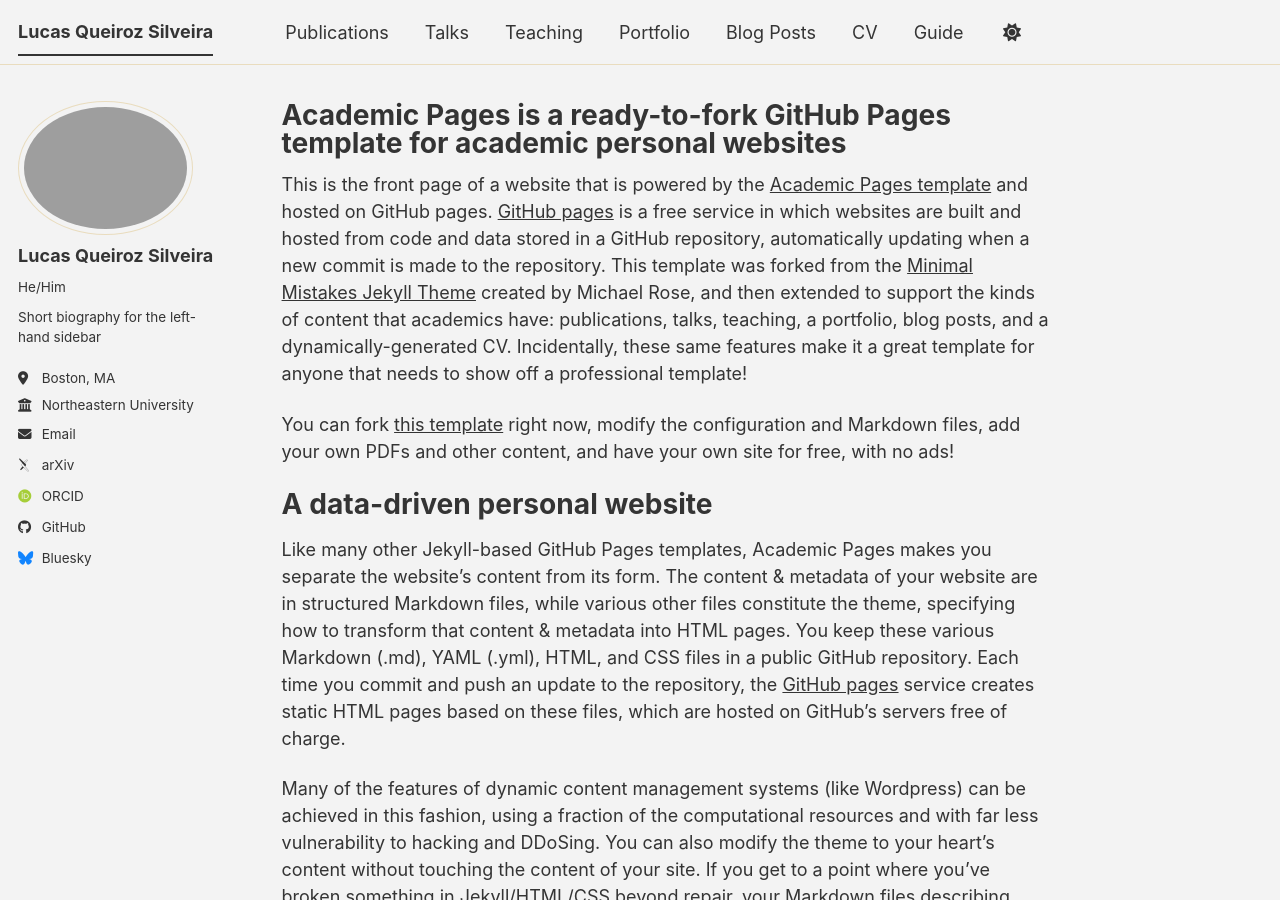
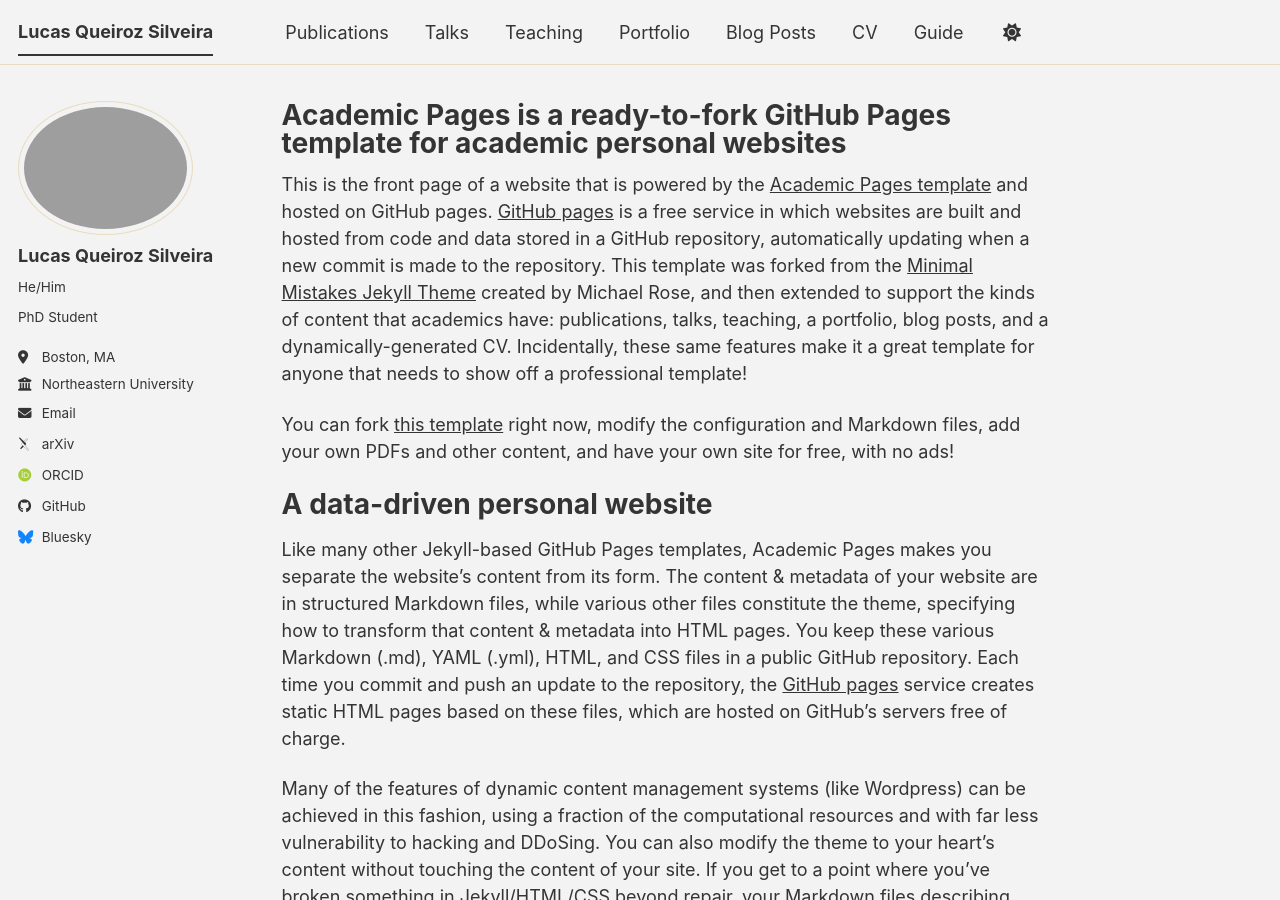
Before and after one commit to Lucas-Q-Silveira/Lucas-Q-Silveira.github.io, a Jekyll site: the page built from _pages/about.md, in a window 1280 px wide and 900 px high. Built offline with Jekyll 4.4.1, drawn with Linux system fonts in a browser that asks for light colours; some web fonts are replaced; a script bundle is joined from its source files by our own code; library files that are not in the unit come from our copies.

Commit message:
Update site URL and author profile information
Updated the site URL and modified author details including avatar and bio.

```diff
--- a/_config.yml
+++ b/_config.yml
@@ -13,7 +13,7 @@
 title_separator          : "-"
 name                     : &name "Lucas Queiroz Silveira"
 description              : &description "Your Name's academic portfolio"   # Update this with a general description of your site, this is the default if not overridden by a page
-url                      : https://academicpages.github.io # The base hostname & protocol for your site e.g. "https://[your GitHub username].github.io",
+url                      : https://Lucas-Q-Silveira.github.io # The base hostname & protocol for your site e.g. "https://[your GitHub username].github.io",
                                                            # or if you already have some other page hosted on Github then use "https://[your GitHub username].github.io/[Your Repo Name]"
 baseurl                  : "" # the subpath of your site, e.g. "/blog"
 repository               : "academicpages/academicpages.github.io"
@@ -23,10 +23,10 @@
 #               Additional customization can be done by editing /_includes/author-profile.html
 author:
   # Biographic information
-  avatar           : "profile.png"
+  avatar           : "picture.png"
   name             : "Lucas Queiroz Silveira"
   pronouns         : "He/Him"
-  bio              : "Short biography for the left-hand sidebar"
+  bio              : "PhD Student"
   location         : "Boston, MA"
   employer         : "Northeastern University"
   uri              : # URL
```
